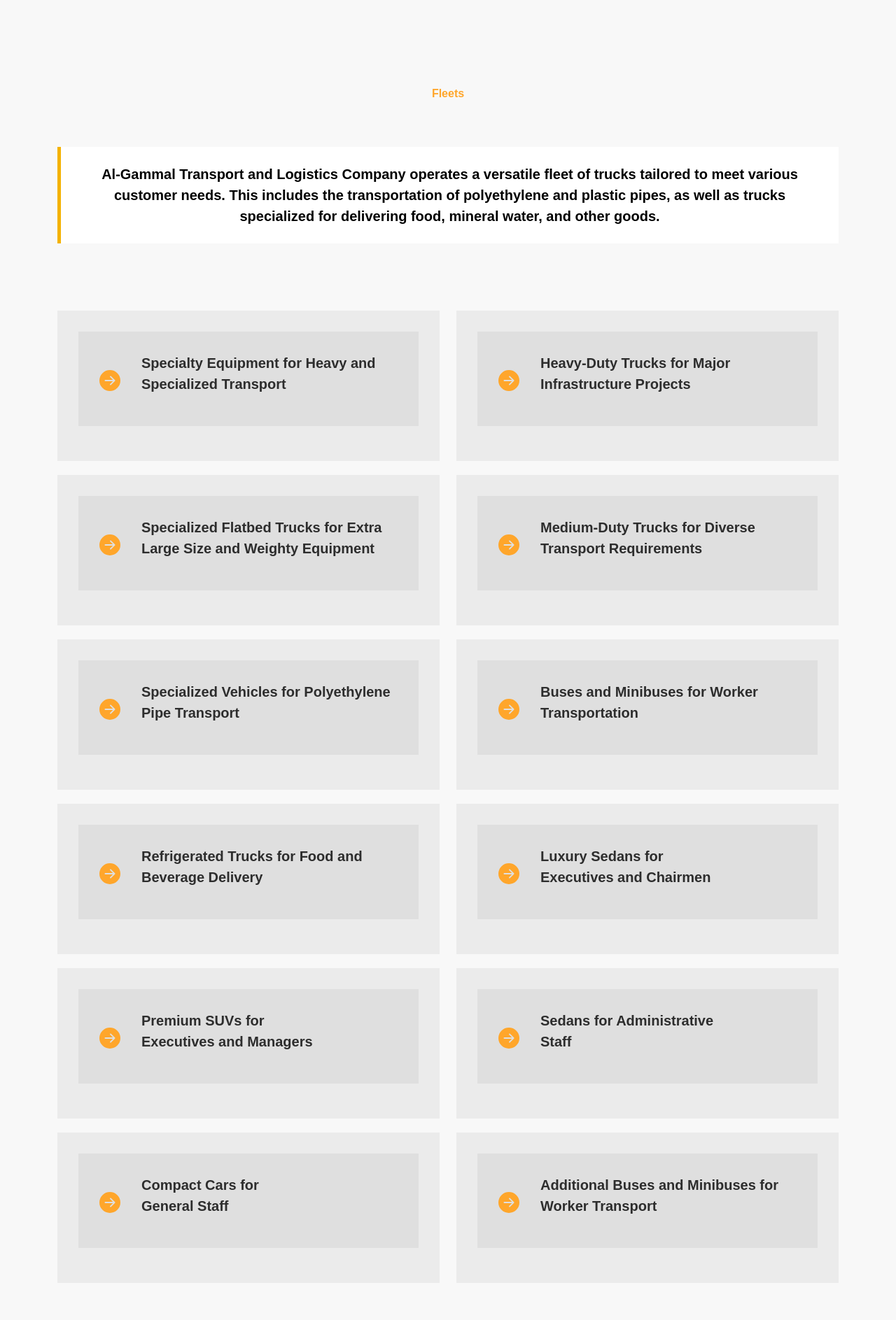
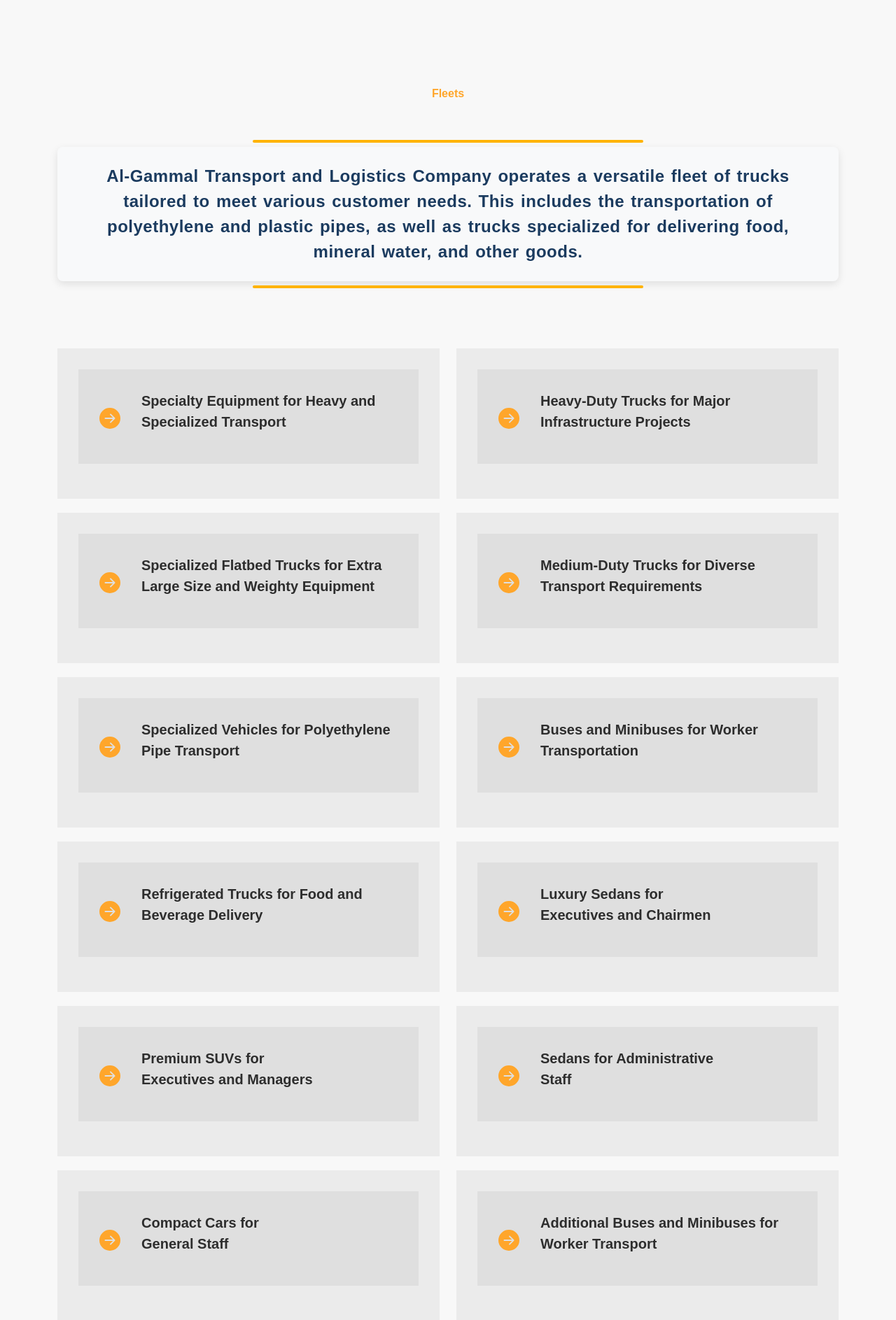
Before and after one commit to AbduAllah-Nadi-Hassan/al-gammal_logistics, a Django app: page /fleets/ in a window 1280 px wide. Shown: the part 207-2094 px from the top of the page at 70% size. Run offline with Django 5.2, Linux system fonts and the light colour scheme; some libraries are stand-ins or nearby versions.

Commit message:
edit the header in fleets.html

```diff
--- a/al_gammal_logistics/homepage/templates/homepage/fleets.html
+++ b/al_gammal_logistics/homepage/templates/homepage/fleets.html
@@ -19,16 +19,60 @@
 
 <style>
     h2{
-        font-size: 20px;
+        font-size: 500px;
     }
+
+    .styled-heading {
+        font-size: 1.5rem; /* Adjust font size */
+        font-weight: 600; /* Semi-bold text */
+        color: #1b3b5f; /* Dark blue text color */
+        background-color: #f8f9fa; /* Light background color */
+        padding: 20px 40px; /* Spacing inside the heading */
+        border-radius: 8px; /* Rounded corners */
+        box-shadow: 0 4px 12px rgba(0, 0, 0, 0.1); /* Soft shadow */
+        letter-spacing: 0.5px; /* Slight spacing between letters */
+        word-spacing: 2px; /* Slight spacing between words */
+        line-height: 1.6; /* Increased line height for readability */
+        text-align: center; /* Center-align text */
+        position: relative; /* For pseudo-elements */
+        transition: all 0.3s ease; /* Smooth transition on hover */
+    }
+
+    /* Optional: Adding an underline effect */
+    .styled-heading::after {
+        content: '';
+        position: absolute;
+        bottom: -10px;
+        left: 50%;
+        transform: translateX(-50%);
+        width: 50%;
+        height: 4px;
+        background-color: #ffb300; /* Accent color for the underline */
+        border-radius: 2px;
+    }
+
+    .styled-heading::before {
+        content: '';
+        position: absolute;
+        top: -10px;
+        left: 50%;
+        transform: translateX(-50%);
+        width: 50%;
+        height: 4px;
+        background-color: #ffb300; /* Accent color for the underline */
+        border-radius: 2px;
+    }
+
+    /* Hover Effect */
+    .styled-heading:hover {
+        color: #4b4b4b; /* Text color changes on hover */
+        box-shadow: 0 6px 18px rgba(0, 0, 0, 0.15); /* Stronger shadow on hover */
+    }
+
 </style>
 
 <body>
 
-    <!-- Loading Screen -->
-    <!-- <div id="loading-screen">
-        <div class="spinner"></div>
-    </div> -->
 
 
     <!-- Nav bar -->
@@ -71,11 +115,10 @@
                 </div>
             </div>
 
-            <h2 class="mb-4 appointment-head trending-banner sm fs-5 fw-semibold lh-base p-4 text-center mb-5">Al-Gammal Transport and Logistics Company operates
-                a versatile fleet of trucks tailored to meet various customer needs. This includes the
-                transportation
-                of polyethylene and plastic pipes,
-                as well as trucks specialized for delivering food, mineral water, and other goods.</h2>
+            <h2 class="styled-heading mb-4 appointment-head  sm fs-4 fw-semibold lh-base p-4 text-center mb-5">
+                Al-Gammal Transport and Logistics Company operates a versatile fleet of trucks tailored to meet various customer needs. This includes the transportation of polyethylene and plastic pipes, as well as trucks specialized for delivering food, mineral water, and other goods.
+            </h2>
+
 
 
 
@@ -531,9 +574,8 @@
         });
 
 
-        ScrollReveal().reveal('.w-100 ', { delay: 700, origin: 'left' });
-        ScrollReveal().reveal('.subheading ,.head ', { delay: 700, origin: 'right' });
-        ScrollReveal().reveal('p ', { delay: 700, origin: 'right' });
+        ScrollReveal().reveal('.subheading , h2 ', { delay: 100, origin: 'right' });
+        ScrollReveal().reveal('p ', { delay: 100, origin: 'right' });
 
     </script>
 
```
